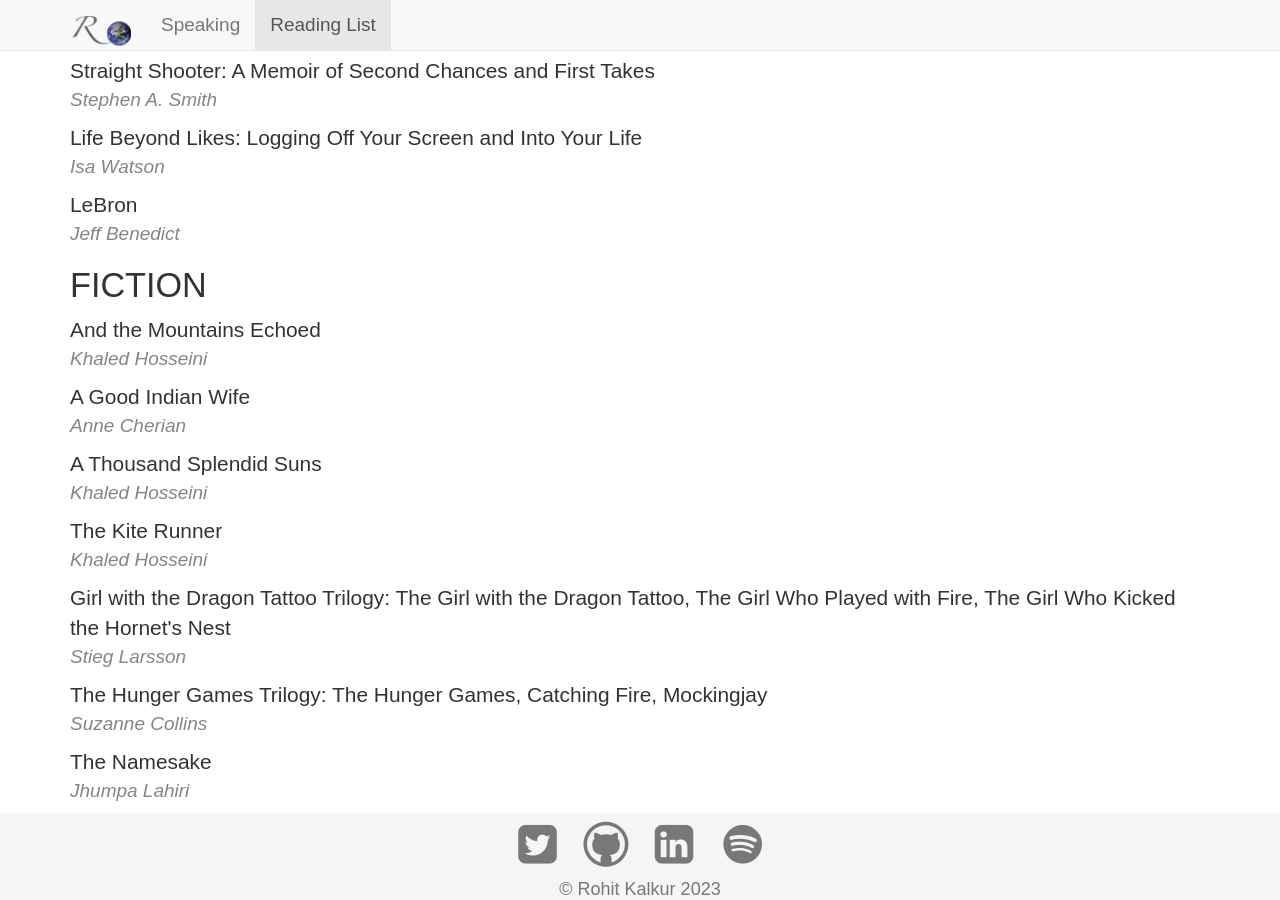
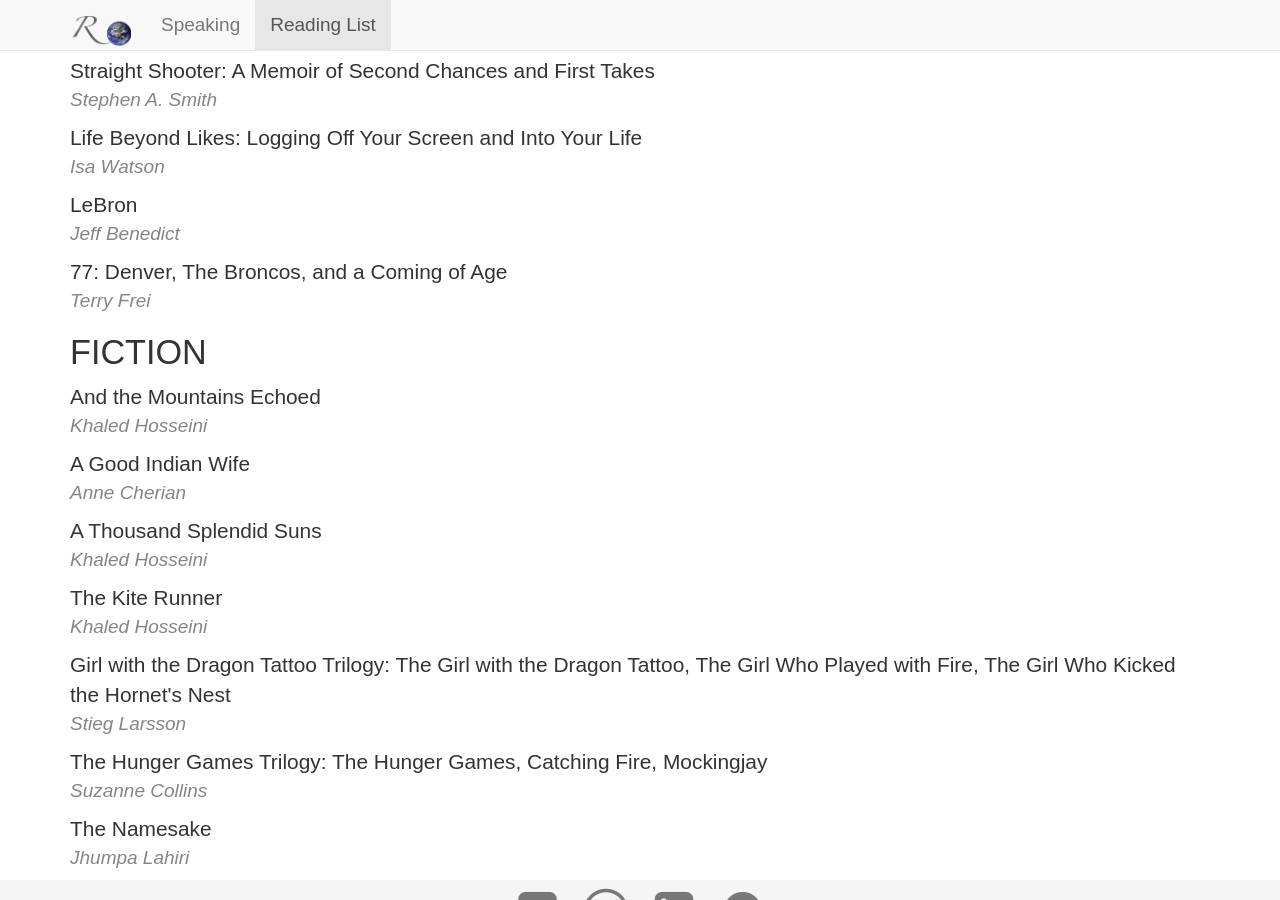
Before and after one commit to rovolution/rovolution.github.io, a Jekyll site: the page built from reading-list/index.html, in a window 1280 px wide and 900 px high, scrolled down 6442 px. Built offline with Jekyll 4.4.1, drawn with Linux system fonts in a browser that asks for light colours; nearby versions of some CDN libraries.

Commit message:
Update index.html

```diff
--- a/reading-list/index.html
+++ b/reading-list/index.html
@@ -397,6 +397,10 @@ title: "Reading List"
 			<div class='book-list-title'>LeBron</div>
 			<div class='book-list-author'>Jeff Benedict</div>
 		</li>
+		<li class='book-list-entry'>
+			<div class='book-list-title'>77: Denver, The Broncos, and a Coming of Age</div>
+			<div class='book-list-author'>Terry Frei</div>
+		</li>
 	</ul>
 	<h3 class="book-list-category">FICTION</h3>
 	<ul class='book-list'>
```
